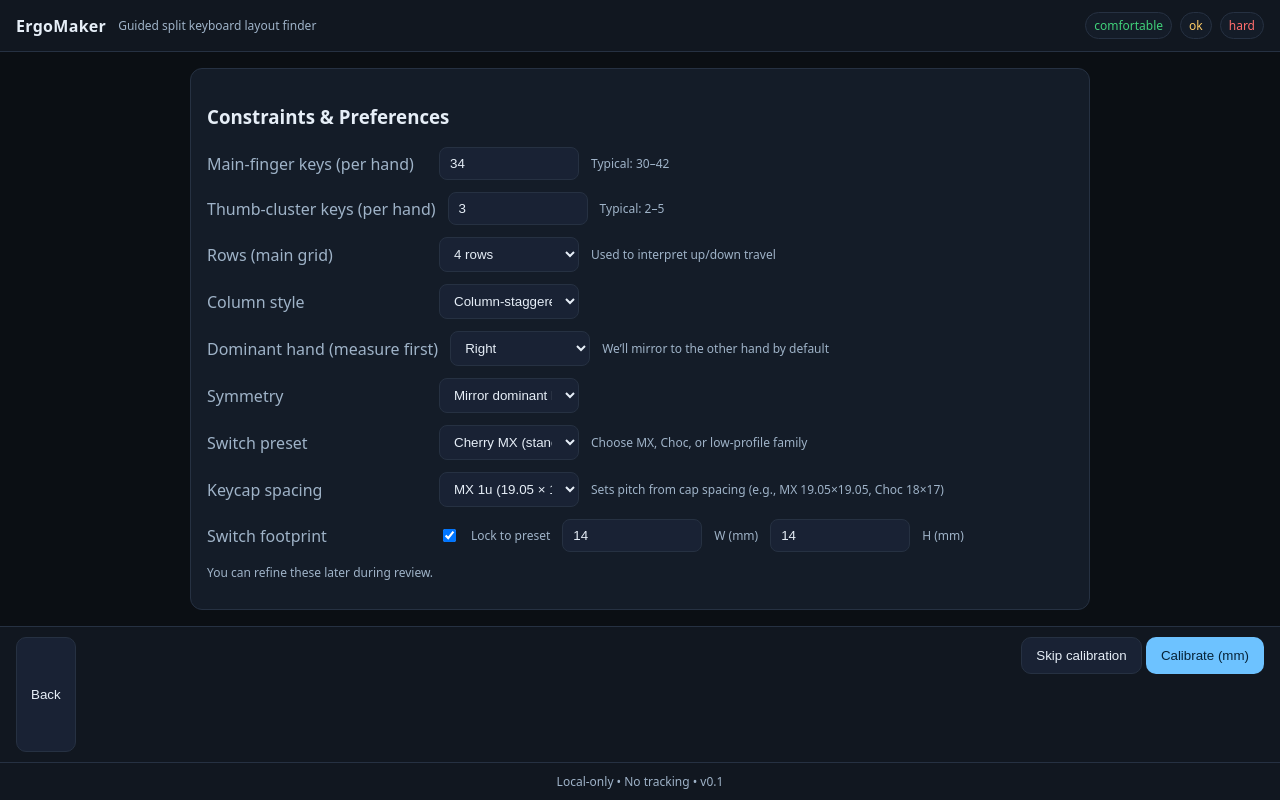
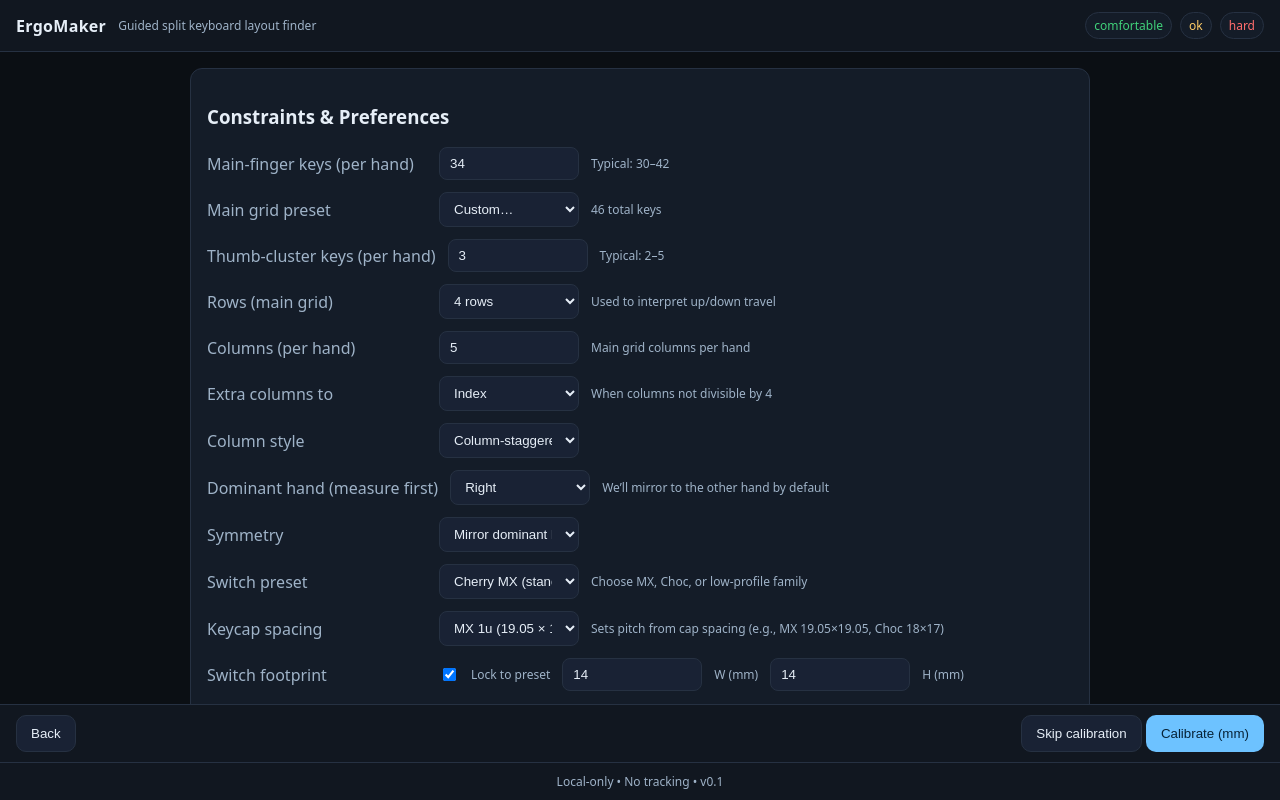
Before and after one commit to arn4v/ergomaker, a plain HTML site: page index.html in a window 1280 px wide. Both pictures are taken after a click on the button "Start". Drawn offline with Linux system fonts and the light colour scheme.

Commit message:
Constraints: add main grid presets (3x5+2 etc.), columns per hand, and 'extra columns to' option; Generator: allocate extra columns to index/pinky/split/auto; show total keys hint

```diff
--- a/index.html
+++ b/index.html
@@ -134,6 +134,11 @@
               <span class="hint">Typical: 30–42</span>
             </div>
             <div class="row">
+              <label for="gridPreset">Main grid preset</label>
+              <select id="gridPreset"></select>
+              <span id="totalKeysHint" class="hint">—</span>
+            </div>
+            <div class="row">
               <label for="thumbCount">Thumb-cluster keys (per hand)</label>
               <input type="number" id="thumbCount" min="1" max="6" step="1" value="3" />
               <span class="hint">Typical: 2–5</span>
@@ -145,6 +150,21 @@
                 <option value="4" selected>4 rows</option>
               </select>
               <span class="hint">Used to interpret up/down travel</span>
+            </div>
+            <div class="row custom-cols" style="display:none;">
+              <label for="colsPerHand">Columns (per hand)</label>
+              <input type="number" id="colsPerHand" min="3" max="8" step="1" value="5" />
+              <span class="hint">Main grid columns per hand</span>
+            </div>
+            <div class="row" id="extraColsRow" style="display:none;">
+              <label for="extraColsTarget">Extra columns to</label>
+              <select id="extraColsTarget">
+                <option value="index" selected>Index</option>
+                <option value="pinky">Pinky</option>
+                <option value="split">Split index+pinky</option>
+                <option value="auto">Auto</option>
+              </select>
+              <span class="hint">When columns not divisible by 4</span>
             </div>
             <div class="row">
               <label for="style">Column style</label>
@@ -363,6 +383,9 @@
           mainCount: 34,
           thumbCount: 3,
           rows: 4,
+          colsPerHand: 5,
+          gridPreset: 'custom',
+          extraColsTarget: 'index',
           style: 'column-staggered',
           dominant: 'right',
           mirror: 'mirror',
@@ -416,8 +439,12 @@
 
     // Constraints
     const mainCountEl = $('#mainCount');
+    const gridPresetEl = $('#gridPreset');
     const thumbCountEl = $('#thumbCount');
     const rowsEl = $('#rows');
+    const colsPerHandEl = $('#colsPerHand');
+    const extraColsTargetEl = $('#extraColsTarget');
+    const totalKeysHintEl = $('#totalKeysHint');
     const styleEl = $('#style');
     const dominantEl = $('#dominant');
     const mirrorEl = $('#mirror');
@@ -452,11 +479,38 @@
     function showCustomPitchRows(show) {
       $$('.custom-pitch').forEach(r => r.style.display = show? 'flex' : 'none');
     }
+    const GridPresets = {
+      '3x5_+2': { name: '3×5 + 2 (per hand) → 34 total', rows: 3, cols: 5, thumb: 2 },
+      '3x6_+3': { name: '3×6 + 3 (per hand) → 42 total', rows: 3, cols: 6, thumb: 3 },
+      '4x6_+3': { name: '4×6 + 3 (per hand) → 54 total', rows: 4, cols: 6, thumb: 3 },
+      'custom': { name: 'Custom…' }
+    };
+    function updateTotalKeysHint() {
+      const c = State.data.constraints;
+      const mainPerHand = (c.rows||0) * (c.colsPerHand||0);
+      const perHand = mainPerHand + (c.thumbCount||0);
+      const total = 2 * perHand;
+      if (totalKeysHintEl) totalKeysHintEl.textContent = `${total} total keys`;
+    }
+    function showCustomCols(show) {
+      $$('.custom-cols').forEach(r => r.style.display = show? 'flex' : 'none');
+    }
+    function maybeShowExtraCols() {
+      const c = State.data.constraints;
+      const remainder = (c.colsPerHand||0) % 4;
+      const row = $('#extraColsRow'); if (!row) return;
+      row.style.display = remainder === 0 ? 'none' : 'flex';
+    }
     function syncConstraintsToUI() {
       const c = State.data.constraints;
       mainCountEl.value = c.mainCount;
+      populateSelect(gridPresetEl, GridPresets, c.gridPreset||'custom');
       thumbCountEl.value = c.thumbCount;
       rowsEl.value = String(c.rows);
+      if (colsPerHandEl) colsPerHandEl.value = c.colsPerHand || 5;
+      if (extraColsTargetEl) extraColsTargetEl.value = c.extraColsTarget || 'index';
+      updateTotalKeysHint();
+      maybeShowExtraCols();
       styleEl.value = c.style;
       dominantEl.value = c.dominant;
       mirrorEl.value = c.mirror;
@@ -469,6 +523,7 @@
       footWEl.value = c.switchFootWMM;
       footHEl.value = c.switchFootHMM;
       footWEl.disabled = footHEl.disabled = !!c.lockSwitchFoot;
+      showCustomCols((c.gridPreset||'custom') === 'custom');
     }
     syncConstraintsToUI();
     [mainCountEl, thumbCountEl, rowsEl, styleEl, dominantEl, mirrorEl].forEach(el=>{
@@ -481,8 +536,23 @@
         c.dominant = dominantEl.value;
         c.mirror = mirrorEl.value;
         State.save();
+        updateTotalKeysHint();
+        maybeShowExtraCols();
       });
     });
+    rowsEl.addEventListener('change', ()=>{ const c = State.data.constraints; c.mainCount = c.rows * (c.colsPerHand||5); State.save(); syncConstraintsToUI(); });
+    if (gridPresetEl) gridPresetEl.addEventListener('change', ()=>{
+      const gp = gridPresetEl.value; const c = State.data.constraints; c.gridPreset = gp;
+      const preset = GridPresets[gp];
+      if (preset && gp !== 'custom') {
+        c.rows = preset.rows; c.colsPerHand = preset.cols; c.thumbCount = preset.thumb; c.mainCount = c.rows * c.colsPerHand;
+      }
+      State.save(); syncConstraintsToUI();
+    });
+    if (colsPerHandEl) colsPerHandEl.addEventListener('input', ()=>{
+      const c = State.data.constraints; c.colsPerHand = Math.max(3, Math.min(8, +colsPerHandEl.value||5)); c.mainCount = c.rows * c.colsPerHand; c.gridPreset = 'custom'; State.save(); syncConstraintsToUI();
+    });
+    if (extraColsTargetEl) extraColsTargetEl.addEventListener('change', ()=>{ State.data.constraints.extraColsTarget = extraColsTargetEl.value; State.save(); });
     switchPresetEl.addEventListener('change', ()=>{
       const c = State.data.constraints;
       c.switchPreset = switchPresetEl.value;
@@ -1080,21 +1150,21 @@
       const pitchYMM = state.constraints.pitchYMM;
       const pxmm = state.calib.pxPerMM || 3.78;
       const style = state.constraints.style;
-      const mainCount = state.constraints.mainCount;
-      // Determine columns per finger based on mainCount and rows
-      const desiredColsTotal = Math.max(3, Math.round(mainCount / rows));
-      // ratio index→pinky, give more to index/middle
-      const baseRatios = [1.3, 1.2, 1.0, 0.7]; // index, middle, ring, pinky
-      let sum = baseRatios.reduce((a,b)=>a+b,0);
-      let cols = baseRatios.map(r => Math.max(1, Math.round(r/sum * desiredColsTotal)));
-      // Adjust to match total
-      let diff = desiredColsTotal - cols.reduce((a,b)=>a+b,0);
-      while (diff !== 0) {
-        if (diff>0) { let i = cols.indexOf(Math.max(...cols)); cols[i]++; diff--; }
-        else { let i = cols.indexOf(Math.max(...cols)); if (cols[i]>1) { cols[i]--; diff++; } else break; }
+      const colsPerHand = state.constraints.colsPerHand || Math.max(3, Math.round((state.constraints.mainCount||rows*5)/rows));
+      const basePerFinger = Math.max(0, Math.floor(colsPerHand/4));
+      let remainder = colsPerHand - basePerFinger*4;
+      const target = state.constraints.extraColsTarget || 'index';
+      const colsMap = { index: basePerFinger, middle: basePerFinger, ring: basePerFinger, pinky: basePerFinger };
+      if (remainder > 0) {
+        if (target === 'index') colsMap.index += remainder;
+        else if (target === 'pinky') colsMap.pinky += remainder;
+        else if (target === 'split') { colsMap.index += Math.ceil(remainder/2); colsMap.pinky += Math.floor(remainder/2); }
+        else {
+          const order = ['index','middle','ring','pinky'];
+          let i = 0; while (remainder-- > 0) { colsMap[order[i%order.length]]++; i++; }
+        }
       }
       const fingersOrder = ['index','middle','ring','pinky'];
-      const colsMap = {}; for (let i=0;i<fingersOrder.length;i++) colsMap[fingersOrder[i]] = cols[i] || 1;
       // Generate key centers per finger as columns x rows grid around anchor with style offsets
       const layout = { keys: [], meta: { rows, pitchXMM, pitchYMM, style, colsMap, switchPreset: state.constraints.switchPreset, spacingPreset: state.constraints.spacingPreset } };
       const pitchXPx = pitchXMM * pxmm;
```
